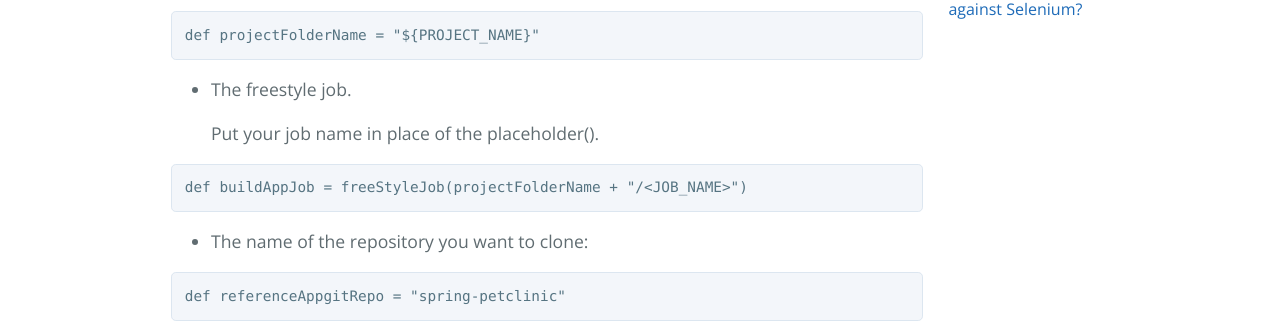
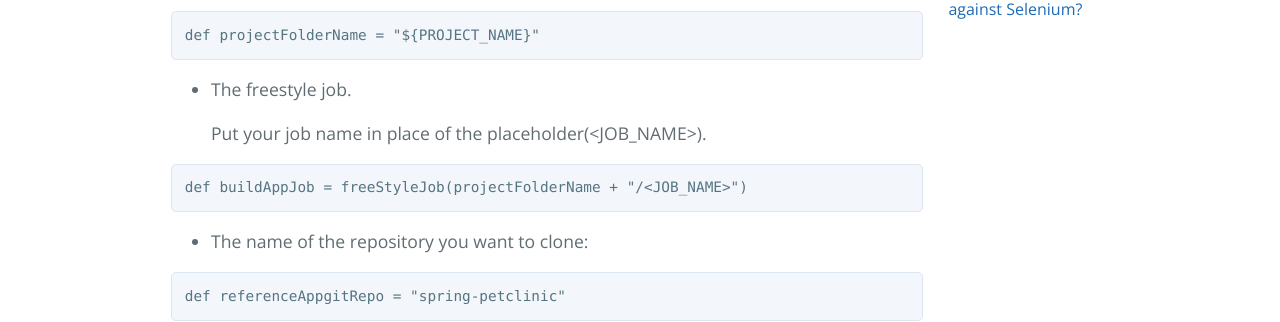
Before and after one commit to alexeymhv/adop-cartridges-cookbook, a Jekyll site: the page built from _docs/recipes/git-clone.md, in a window 1280 px wide. Shown: the part 422-744 px from the top of the page. Built offline with Jekyll 4.4.1, drawn with Linux system fonts in a browser that asks for light colours.

Commit message:
Update git-clone.md

````diff
--- a/_docs/recipes/git-clone.md
+++ b/_docs/recipes/git-clone.md
@@ -16,7 +16,7 @@ def projectFolderName = "${PROJECT_NAME}"
 
 * The freestyle job.
 
-    Put your job name in place of the placeholder(<JOB_NAME>).
+    Put your job name in place of the placeholder(\<JOB_NAME\>).
 
 ```
 def buildAppJob = freeStyleJob(projectFolderName + "/<JOB_NAME>")
````
